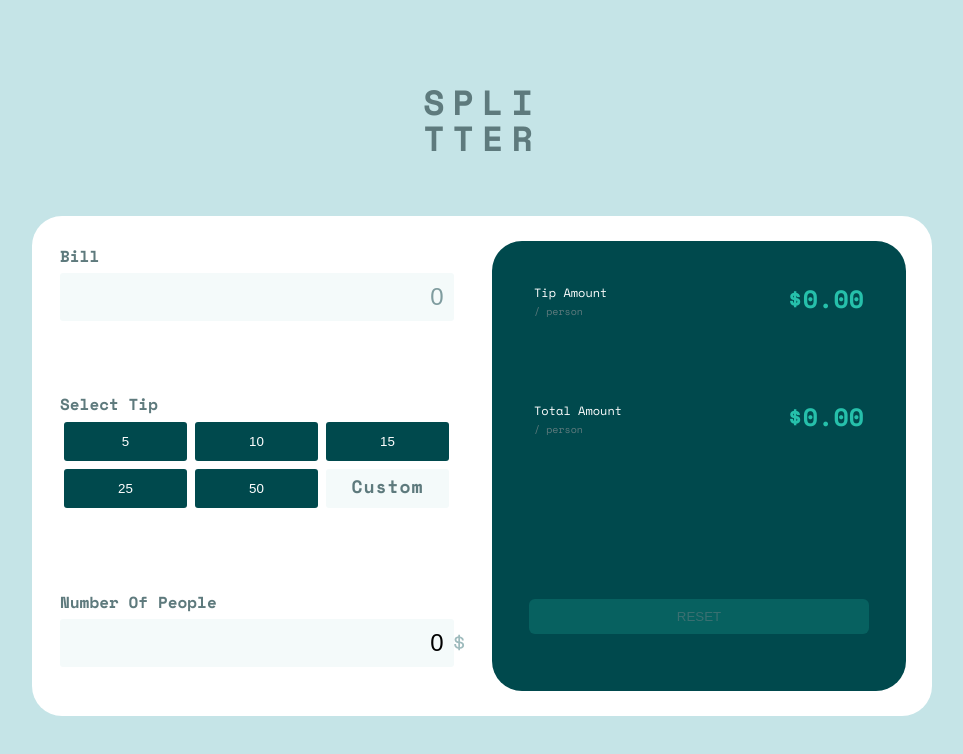
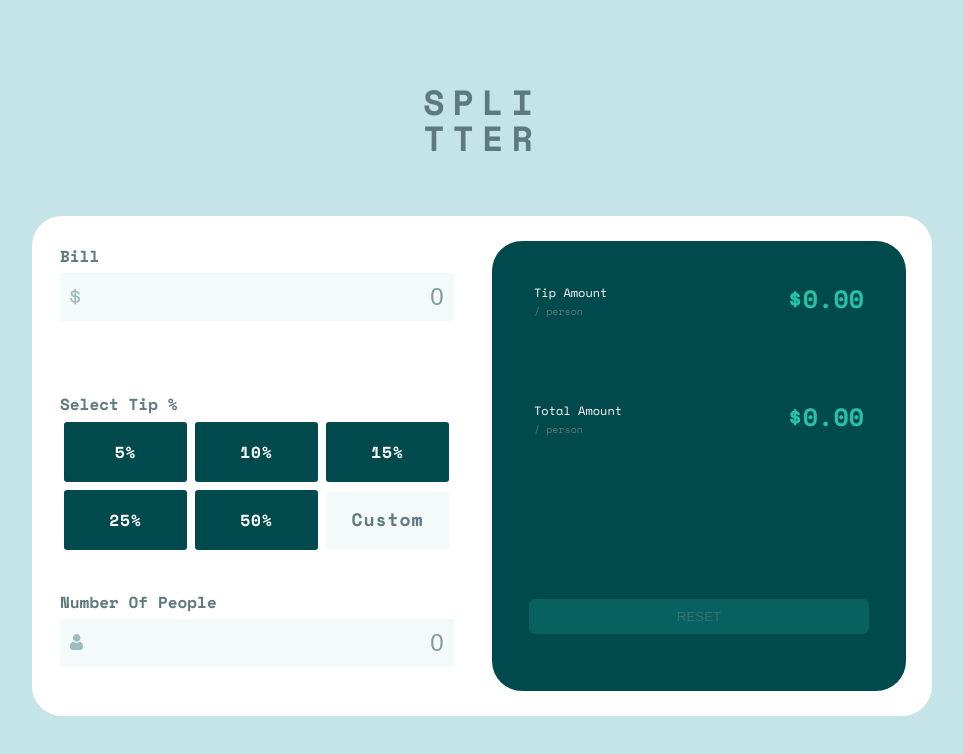
Before and after one commit to Kaayzeer/tip-calc, a React (Create React App) app: page / in a window 1280 px wide. Shown: the top 754 px of the page, without its empty margins (158-1121 px from the left). Built offline with nearby package versions, Linux system fonts and the light colour scheme.

Commit message:
added calculation functionality between the different states and they show on the calculation container, also added contition for them to show with the people state

```diff
--- a/src/App.js
+++ b/src/App.js
@@ -13,7 +13,7 @@ import { useEffect } from "react/cjs/react.development";
 
 function App() {
   const [bill, setBill] = useState("");
-  const [people, setPeople] = useState(0);
+  const [people, setPeople] = useState("");
   const { zero, setZero } = useState("");
   const [tip, setTip] = useState("");
 
--- a/src/components/Amount.js
+++ b/src/components/Amount.js
@@ -4,7 +4,7 @@ const Amount = ({ bill, tip, people }) => {
       <div className="tip-amount">
         <p className="tip-amount-text">tip amount</p>
         <span className="person">/ person</span>
-        <h1 className="amount">{tip ? tip : "$0.00"}</h1>
+        <h1 className="amount">{people ? tip : "$0.00"}</h1>
       </div>
       <div className="total-amount">
         <p className="total-amount-text">total amount</p>
--- a/src/components/Form.js
+++ b/src/components/Form.js
@@ -1,5 +1,6 @@
 import { useState } from "react";
 import dollar from "../images/icon-dollar.svg";
+import person from "../images/icon-person.svg";
 
 const Form = ({ isPeople, setBill, setPeople, bill, people, tip }) => {
   const handleChange = (e) => {
@@ -17,9 +18,10 @@ const Form = ({ isPeople, setBill, setPeople, bill, people, tip }) => {
   return (
     <>
       {!isPeople ? (
+        <>
           <form>
             <h1 className="h1">Bill</h1>
-
+            <img src={dollar} className="icon" />
             <input
               name="bill"
               type="text"
@@ -29,10 +31,11 @@ const Form = ({ isPeople, setBill, setPeople, bill, people, tip }) => {
               placeholder="0"
             />
           </form>
+        </>
       ) : (
         <form>
           <h1 className="h1">Number of People</h1>
-
+          <img src={person} className="icon" />
           <span className="zero">{tip ? "Can´t be zero" : null}</span>
           <input
             name="people"
@@ -42,7 +45,6 @@ const Form = ({ isPeople, setBill, setPeople, bill, people, tip }) => {
             onChange={handleChange}
             placeholder="0"
           />
-          <img src={dollar} className="icon" />
         </form>
       )}
     </>
--- a/src/components/Tip.js
+++ b/src/components/Tip.js
@@ -5,14 +5,14 @@ const Tip = ({ handleTip, setTip }) => {
 
   return (
     <div className="select-tip">
-      <h3 className="__text">select tip</h3>
+      <h3 className="__text">select tip %</h3>
       {tipAmount.map((amount, index) => (
         <button
           key={index}
           className="tip-button"
           onClick={() => setTip(handleTip(amount))}
         >
-          {amount}
+          {amount}%
         </button>
       ))}
       <input type="text" placeholder="Custom" className="custom-button" />
--- a/src/sass/abstracts/_mixins.scss
+++ b/src/sass/abstracts/_mixins.scss
@@ -10,3 +10,15 @@
   flex-direction: column;
   justify-content: space-between;
 }
+
+@mixin button {
+  width: 30%;
+  padding: 1.8rem;
+  margin: 0.4rem;
+  font-family: "Space Mono", monospace;
+  cursor: pointer;
+  border: none;
+  border-radius: 3px;
+  font-weight: bold;
+  letter-spacing: 1px;
+}
--- a/src/sass/components/_button.scss
+++ b/src/sass/components/_button.scss
@@ -1,15 +1,12 @@
 .tip-button {
-  width: 30%;
-  padding: 1.2rem 1.5rem;
-  margin: 0.4rem;
+  @include button;
+  font-size: $font-size-default;
+  background-color: $color-primary-dark;
   color: $color-white;
-  background-color: $color-primary-dark;
-  cursor: pointer;
-  border: none;
-  border-radius: 3px;
 
   &:hover {
-    background-color: rgba($color-primary-dark, 0.8);
+    background-color: rgba($color-primary, 0.8);
+    color: $color-black;
   }
   &:active {
     background-color: $color-grey-light-1;
@@ -17,14 +14,12 @@
 }
 
 .custom-button {
-  width: 30%;
-  padding: 1.2rem;
-  margin: 0.4rem;
+  @include button;
+  font-size: 1.45rem;
+  outline: none;
+  letter-spacing: 1px;
   background-color: $color-grey-light-2;
-  cursor: pointer;
-  border: none;
-  border-radius: 3px;
-  outline: none;
+  color: $color-primary-dark;
 
   &::placeholder {
     color: $color-primary-grey;
@@ -32,11 +27,11 @@
     font-size: 1.8rem;
     font-weight: 700;
     letter-spacing: 1px;
-    font-family: "Space Mono", monospace;
   }
 
   &:focus {
-    border: 1px solid $color-grey-light-1;
+    border: 2px solid $color-grey-light-1;
+    text-align: end;
   }
 }
 
--- a/src/sass/components/_input.scss
+++ b/src/sass/components/_input.scss
@@ -8,6 +8,8 @@
   outline: none;
   text-align: end;
   font-size: 2.4rem;
+  cursor: pointer;
+  color: $color-primary-dark;
 
   &::placeholder {
     text-align: end;
@@ -25,6 +27,9 @@ form {
     }
   }
   .icon {
+    position: absolute;
+    left: 10px;
+    top: 45px;
     display: inline-block;
   }
 
```
Lines whose indentation alone changed are shown as unchanged.
